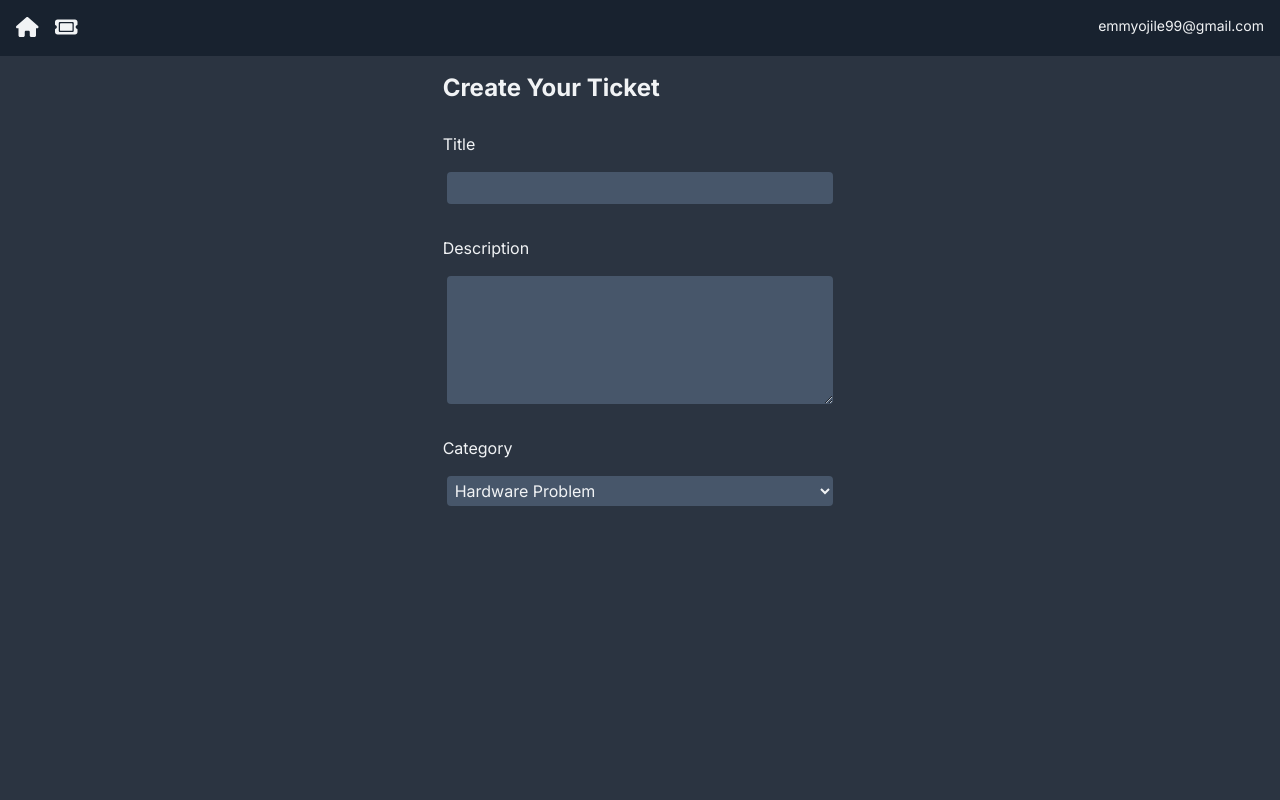
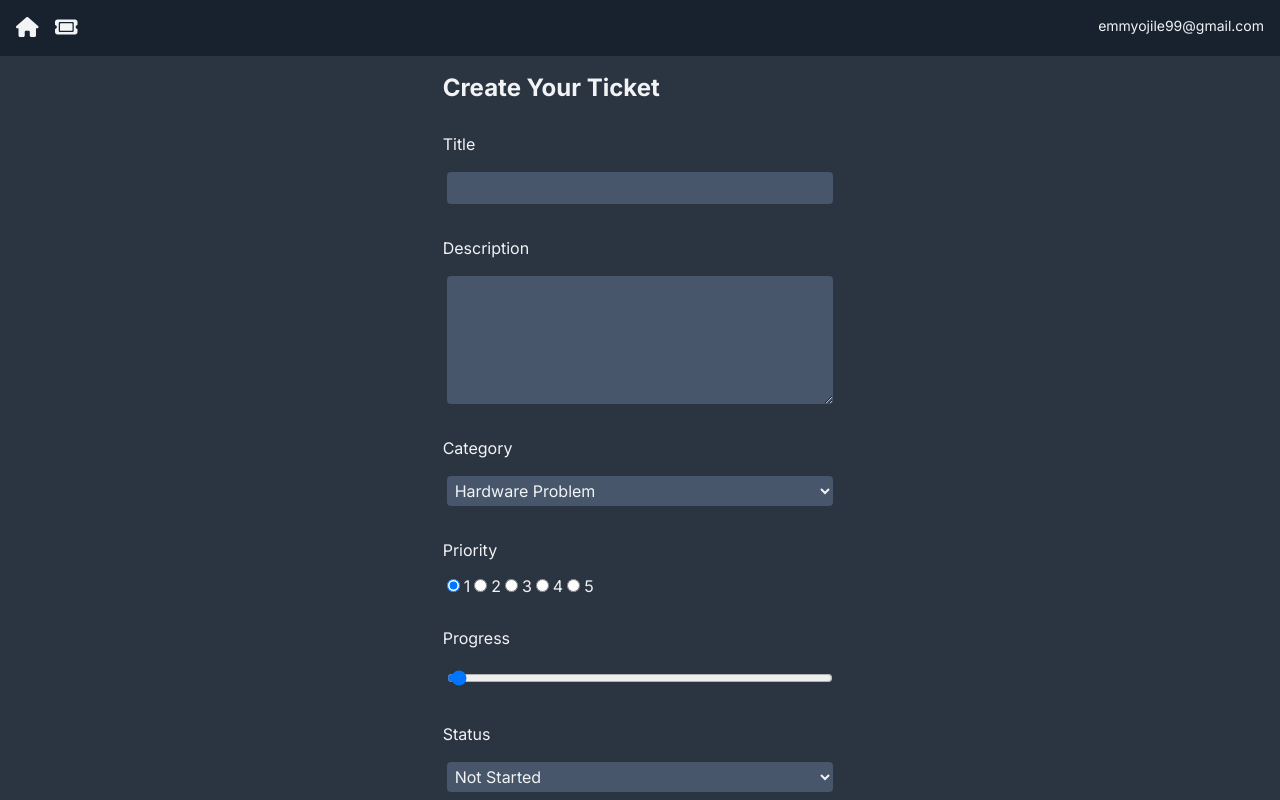
Before and after one commit to Emmyojile/ticket-app, a Next.js app: page /ticket/new in a window 1280 px wide. Built offline with nearby package versions, Linux system fonts and the light colour scheme.

Commit message:
form layout

```diff
--- a/app/(components)/TicketForm.jsx
+++ b/app/(components)/TicketForm.jsx
@@ -62,6 +62,72 @@
           <option value="Software Problem">Software Problem</option>
           <option value="Project">Project</option>
         </select>
+
+        <label>Priority</label>
+        <div>
+          <input
+            id="priority-1"
+            name="priority"
+            type="radio"
+            onChange={handleChange}
+            value={1}
+            checked={formData.priority == 1}
+          />
+          <label>1</label>
+          <input
+            id="priority-2"
+            name="priority"
+            type="radio"
+            onChange={handleChange}
+            value={2}
+            checked={formData.priority == 2}
+          />
+          <label>2</label>
+          <input
+            id="priority-3"
+            name="priority"
+            type="radio"
+            onChange={handleChange}
+            value={3}
+            checked={formData.priority == 3}
+          />
+          <label>3</label>
+          <input
+            id="priority-4"
+            name="priority"
+            type="radio"
+            onChange={handleChange}
+            value={4}
+            checked={formData.priority == 4}
+          />
+          <label>4</label>
+          <input
+            id="priority-5"
+            name="priority"
+            type="radio"
+            onChange={handleChange}
+            value={5}
+            checked={formData.priority == 5}
+          />
+          <label>5</label>
+        </div>
+        <label>Progress</label>
+        <input
+          type="range"
+          id="progress"
+          name="progress"
+          value={formData.progress}
+          min="0"
+          max="100"
+          onChange={handleChange}
+        />
+        <label>Status</label>
+        <select name="status" value={formData.status} onChange={handleChange}>
+          <option value="not started">Not Started</option>
+          <option value="started">Started</option>
+          <option value="done">Done</option>
+        </select>
+        <input type="submit" className="btn" value="Create Ticket" />
       </form>
     </div>
   );
```
